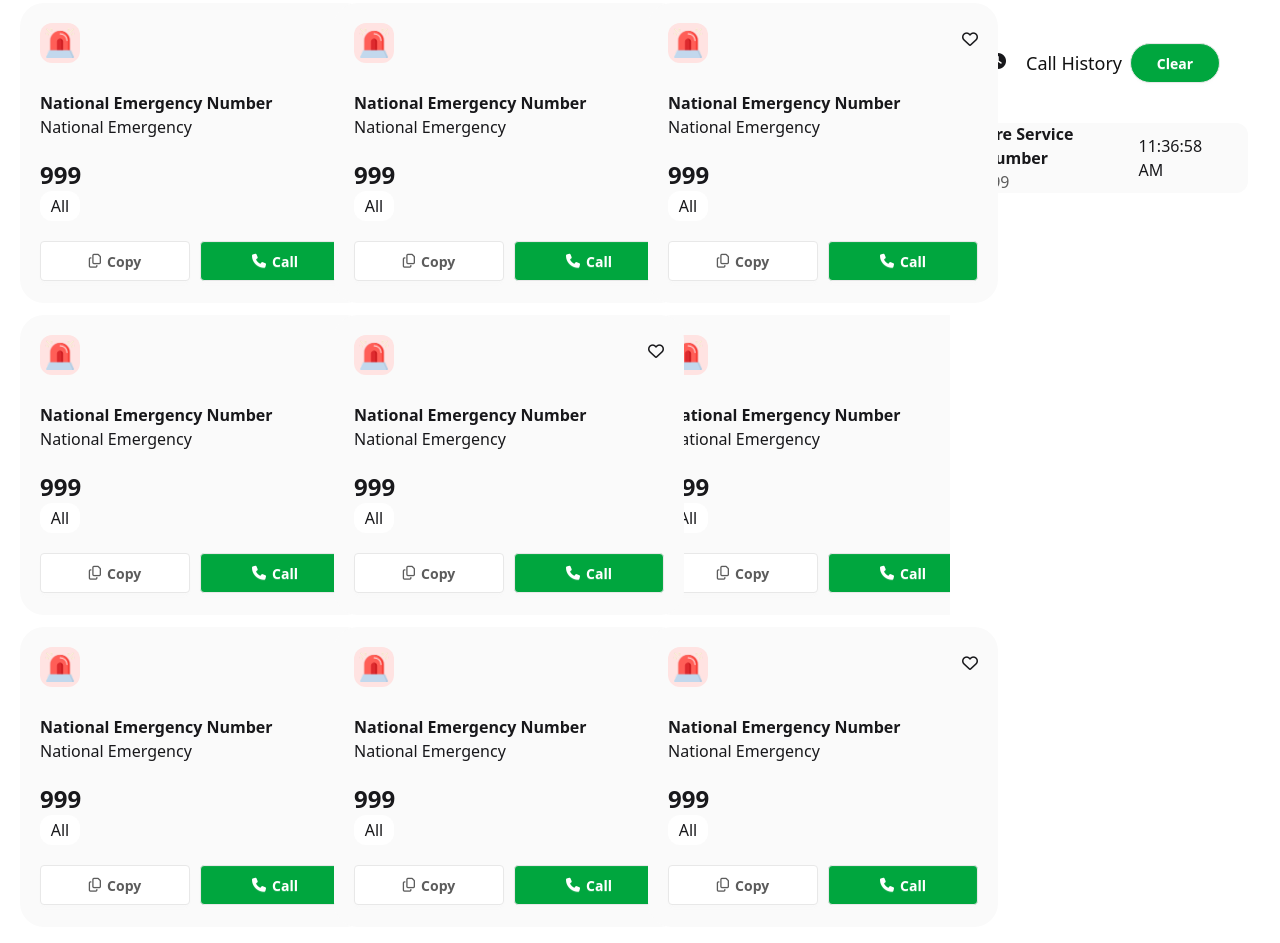
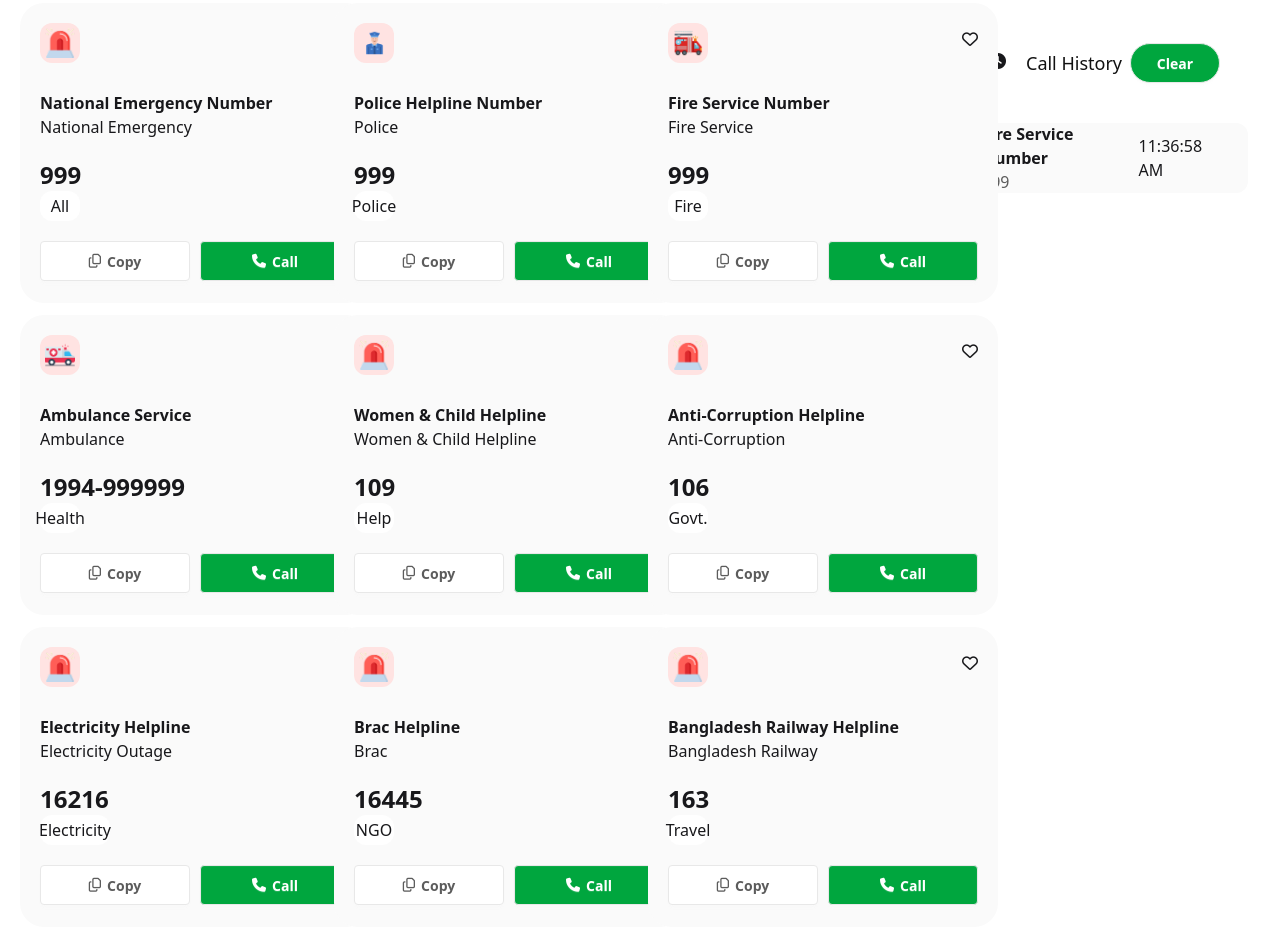
Before and after one commit to ArundhotiKar/Assignment-5, a plain HTML site: page index.html in a window 1280 px wide. Shown: the part 283-1226 px from the top of the page. Drawn offline with nearby package versions, Linux system fonts and the light colour scheme.

Commit message:
Responsive Done

```diff
--- a/index.html
+++ b/index.html
@@ -14,8 +14,8 @@
 </head>
 
 <body>
-    <div class="h-[70px] w-full bg-[#FFFFFF]">
-        <div class="flex justify-between mt-4 ">
+    <div class="lg:h-[70px] sm:h-[120px] w-full bg-[#FFFFFF]">
+        <div class="flex flex-col sm:flex-row  justify-between mt-4 ">
             <div class="flex flex-row  gap-2 ml-10  ">
                 <div>
                     <img src="assets/logo.png" class="h-[40px] mt-1" alt="">
@@ -25,13 +25,13 @@
                     <h1 class="font-bold text-[#006747]">Service</h1>
                 </div>
             </div>
-            <div class="flex justify-between gap-3 mr-10 mt-4">
+            <div class="flex  justify-between gap-3 mr-10 mt-4 ">
                 <div class="w-[80px] h-[30px] rounded-2xl bg-[#41FF6B1A] flex justify-between items-center">
                     <h1 class="font-bold ml-5" id="heart-available">0</h1>
                     <img src="assets/heart.png" class=" h-[20px] mr-5" alt="">
                 </div>
                 <div class="w-[80px] h-[30px] rounded-2xl bg-[#41FF6B1A] flex justify-between items-center">
-                    <h1 class="font-bold ml-2">100</h1>
+                    <h1 id="coin-count" class="font-bold ml-2">100</h1>
                     <img src="assets/coin.png" class="h-[20px] mr-3" alt="">
                 </div>
                 <div class="w-[80px] h-[30px] rounded-2xl bg-[#00A63E] flex justify-between items-center">
@@ -46,16 +46,17 @@
         class="bg-gradient-to-r from-[#013223] via-[#006747] to-[#013223] h-[180px] flex flex-col items-center justify-center">
         <img src="assets/logo-dark.png" class="h-[80px]" alt="">
         <h1 class="font-bold text-white text-xl">Emergency Service Directory</h1>
-        <p class="text-white">Government Emergency Services at Your Fingertip-A Project by Government of the People’s
+        <p class="text-white text-center">Government Emergency Services at Your Fingertip-A Project by Government of the People’s
             Republic of Bangladesh</p>
     </div>
 
     <main class="bg-#F5FFF6">
-        <div class="m-5 flex flex-col lg:flex-row justify-between">
+        <div class="m-5 flex flex-col lg:flex-row sm:justify-center lg:justify-between sm:items-center lg:items-start">
             <!-- Card area -->
-            <div class="grid lg:grid-cols-3 md:grid-cols-2 sm:grid-cols-1 gap-3 basis-3/4 ">
+            <div class="grid lg:grid-cols-3  sm:grid-cols-1 justify-center  gap-3  lg:basis-3/4 sm:w-full sm:mx-auto">
+
                     <!-- card 1 -->
-                <div class="bg-[#FAFAFA] h-[300px] w-[350px] rounded-3xl card">
+                    <div class="bg-[#FAFAFA] h-[300px] w-[350px] rounded-3xl card ">
 
                         <div class=" ml-5 mr-5">
                             <div class="flex justify-between">
@@ -67,7 +68,7 @@
                             </div>
 
                             <div class="mt-5">
-                            <h1 class="font-bold">
+                                <h1 class="font-bold calling">
                                     National Emergency Number
                                 </h1>
                                 <p>National Emergency</p>
@@ -85,7 +86,8 @@
                                         class="fa-slab-press fa-regular fa-copy"></i>
                                     <p>Copy</p>
                                 </button>
-                            <button class="btn  bg-[#00A63EFF] w-[150px] text-white"><i class="fa-solid fa-phone"></i>
+                                <button class="btn  bg-[#00A63EFF] w-[150px] text-white call-btn"><i
+                                        class="fa-solid fa-phone"></i>
                                     <p>Call</p>
                                 </button>
                             </div>
@@ -99,22 +101,22 @@
                             <div class="flex justify-between">
                                 <div
                                     class="bg-[#FFE3E2FF] h-[40px] w-[40px] flex items-center justify-center rounded-xl mt-5">
-                                <img src="assets/emergency.png" class="h-[30px]" alt="">
+                                    <img src="assets/police.png" class="h-[30px]" alt="">
                                 </div>
                                 <div><i class="fa-regular fa-heart h-[40px] mt-7 love"></i></div>
                             </div>
 
                             <div class="mt-5">
-                            <h1 class="font-bold">
-                                National Emergency Number
+                                <h1 class="font-bold calling">
+                                    Police Helpline Number
                                 </h1>
-                            <p>National Emergency</p>
+                                <p>Police</p>
                             </div>
 
                             <div class="mt-5">
                                 <h1 class="font-bold text-2xl">999</h1>
                                 <div class="bg-white h-[30px] w-[40px] flex items-center justify-center rounded-xl">
-                                <p>All</p>
+                                    <p>Police</p>
                                 </div>
                             </div>
 
@@ -123,7 +125,8 @@
                                         class="fa-slab-press fa-regular fa-copy"></i>
                                     <p>Copy</p>
                                 </button>
-                            <button class="btn  bg-[#00A63EFF] w-[150px] text-white"><i class="fa-solid fa-phone"></i>
+                                <button class="btn  bg-[#00A63EFF] w-[150px] text-white call-btn"><i
+                                        class="fa-solid fa-phone"></i>
                                     <p>Call</p>
                                 </button>
                             </div>
@@ -137,22 +140,22 @@
                             <div class="flex justify-between">
                                 <div
                                     class="bg-[#FFE3E2FF] h-[40px] w-[40px] flex items-center justify-center rounded-xl mt-5">
-                                <img src="assets/emergency.png" class="h-[30px]" alt="">
+                                    <img src="assets/fire-service.png" class="h-[30px]" alt="">
                                 </div>
                                 <div><i class="fa-regular fa-heart h-[40px] mt-7 love"></i></div>
                             </div>
 
                             <div class="mt-5">
-                            <h1 class="font-bold">
-                                National Emergency Number
+                                <h1 class="font-bold calling">
+                                    Fire Service Number
                                 </h1>
-                            <p>National Emergency</p>
+                                <p>Fire Service</p>
                             </div>
 
                             <div class="mt-5">
                                 <h1 class="font-bold text-2xl">999</h1>
                                 <div class="bg-white h-[30px] w-[40px] flex items-center justify-center rounded-xl">
-                                <p>All</p>
+                                    <p>Fire</p>
                                 </div>
                             </div>
 
@@ -161,7 +164,8 @@
                                         class="fa-slab-press fa-regular fa-copy"></i>
                                     <p>Copy</p>
                                 </button>
-                            <button class="btn  bg-[#00A63EFF] w-[150px] text-white"><i class="fa-solid fa-phone"></i>
+                                <button class="btn  bg-[#00A63EFF] w-[150px] text-white call-btn"><i
+                                        class="fa-solid fa-phone"></i>
                                     <p>Call</p>
                                 </button>
                             </div>
@@ -175,22 +179,22 @@
                             <div class="flex justify-between">
                                 <div
                                     class="bg-[#FFE3E2FF] h-[40px] w-[40px] flex items-center justify-center rounded-xl mt-5">
-                                <img src="assets/emergency.png" class="h-[30px]" alt="">
+                                    <img src="assets/ambulance.png" class="h-[30px]" alt="">
                                 </div>
                                 <div><i class="fa-regular fa-heart h-[40px] mt-7 love"></i></div>
                             </div>
 
                             <div class="mt-5">
-                            <h1 class="font-bold">
-                                National Emergency Number
+                                <h1 class="font-bold calling">
+                                    Ambulance Service
                                 </h1>
-                            <p>National Emergency</p>
+                                <p>Ambulance</p>
                             </div>
 
                             <div class="mt-5">
-                            <h1 class="font-bold text-2xl">999</h1>
+                                <h1 class="font-bold text-2xl">1994-999999</h1>
                                 <div class="bg-white h-[30px] w-[40px] flex items-center justify-center rounded-xl">
-                                <p>All</p>
+                                    <p>Health</p>
                                 </div>
                             </div>
 
@@ -199,7 +203,8 @@
                                         class="fa-slab-press fa-regular fa-copy"></i>
                                     <p>Copy</p>
                                 </button>
-                            <button class="btn  bg-[#00A63EFF] w-[150px] text-white"><i class="fa-solid fa-phone"></i>
+                                <button class="btn  bg-[#00A63EFF] w-[150px] text-white call-btn"><i
+                                        class="fa-solid fa-phone"></i>
                                     <p>Call</p>
                                 </button>
                             </div>
@@ -219,16 +224,16 @@
                             </div>
 
                             <div class="mt-5">
-                            <h1 class="font-bold">
-                                National Emergency Number
+                                <h1 class="font-bold calling">
+                                    Women & Child Helpline
                                 </h1>
-                            <p>National Emergency</p>
+                                <p>Women & Child Helpline</p>
                             </div>
 
                             <div class="mt-5">
-                            <h1 class="font-bold text-2xl">999</h1>
+                                <h1 class="font-bold text-2xl">109</h1>
                                 <div class="bg-white h-[30px] w-[40px] flex items-center justify-center rounded-xl">
-                                <p>All</p>
+                                    <p>Help</p>
                                 </div>
                             </div>
 
@@ -237,7 +242,8 @@
                                         class="fa-slab-press fa-regular fa-copy"></i>
                                     <p>Copy</p>
                                 </button>
-                            <button class="btn  bg-[#00A63EFF] w-[150px] text-white"><i class="fa-solid fa-phone"></i>
+                                <button class="btn  bg-[#00A63EFF] w-[150px] text-white call-btn"><i
+                                        class="fa-solid fa-phone"></i>
                                     <p>Call</p>
                                 </button>
                             </div>
@@ -245,7 +251,7 @@
 
                     </div>
                     <!-- card 6 -->
-                <div class="bg-[#FAFAFA] h-[300px] w-[350px] rounded-3xl 6">
+                    <div class="bg-[#FAFAFA] h-[300px] w-[350px] rounded-3xl card">
 
                         <div class=" ml-5 mr-5">
                             <div class="flex justify-between">
@@ -257,16 +263,16 @@
                             </div>
 
                             <div class="mt-5">
-                            <h1 class="font-bold">
-                                National Emergency Number
+                                <h1 class="font-bold calling">
+                                    Anti-Corruption Helpline
                                 </h1>
-                            <p>National Emergency</p>
+                                <p>Anti-Corruption</p>
                             </div>
 
                             <div class="mt-5">
-                            <h1 class="font-bold text-2xl">999</h1>
+                                <h1 class="font-bold text-2xl">106</h1>
                                 <div class="bg-white h-[30px] w-[40px] flex items-center justify-center rounded-xl">
-                                <p>All</p>
+                                    <p>Govt.</p>
                                 </div>
                             </div>
 
@@ -275,7 +281,8 @@
                                         class="fa-slab-press fa-regular fa-copy"></i>
                                     <p>Copy</p>
                                 </button>
-                            <button class="btn  bg-[#00A63EFF] w-[150px] text-white"><i class="fa-solid fa-phone"></i>
+                                <button class="btn  bg-[#00A63EFF] w-[150px] text-white call-btn"><i
+                                        class="fa-solid fa-phone"></i>
                                     <p>Call</p>
                                 </button>
                             </div>
@@ -295,16 +302,16 @@
                             </div>
 
                             <div class="mt-5">
-                            <h1 class="font-bold">
-                                National Emergency Number
+                                <h1 class="font-bold calling">
+                                    Electricity Helpline
                                 </h1>
-                            <p>National Emergency</p>
+                                <p>Electricity Outage</p>
                             </div>
 
                             <div class="mt-5">
-                            <h1 class="font-bold text-2xl">999</h1>
-                            <div class="bg-white h-[30px] w-[40px] flex items-center justify-center rounded-xl">
-                                <p>All</p>
+                                <h1 class="font-bold text-2xl">16216</h1>
+                                <div class="bg-white h-[30px] w-[70px] flex items-center justify-center rounded-xl">
+                                    <p>Electricity</p>
                                 </div>
                             </div>
 
@@ -313,7 +320,8 @@
                                         class="fa-slab-press fa-regular fa-copy"></i>
                                     <p>Copy</p>
                                 </button>
-                            <button class="btn  bg-[#00A63EFF] w-[150px] text-white"><i class="fa-solid fa-phone"></i>
+                                <button class="btn  bg-[#00A63EFF] w-[150px] text-white call-btn"><i
+                                        class="fa-solid fa-phone"></i>
                                     <p>Call</p>
                                 </button>
                             </div>
@@ -333,16 +341,16 @@
                             </div>
 
                             <div class="mt-5">
-                            <h1 class="font-bold">
-                                National Emergency Number
+                                <h1 class="font-bold calling">
+                                    Brac Helpline
                                 </h1>
-                            <p>National Emergency</p>
+                                <p>Brac</p>
                             </div>
 
                             <div class="mt-5">
-                            <h1 class="font-bold text-2xl">999</h1>
+                                <h1 class="font-bold text-2xl">16445</h1>
                                 <div class="bg-white h-[30px] w-[40px] flex items-center justify-center rounded-xl">
-                                <p>All</p>
+                                    <p>NGO</p>
                                 </div>
                             </div>
 
@@ -351,7 +359,8 @@
                                         class="fa-slab-press fa-regular fa-copy"></i>
                                     <p>Copy</p>
                                 </button>
-                            <button class="btn  bg-[#00A63EFF] w-[150px] text-white"><i class="fa-solid fa-phone"></i>
+                                <button class="btn  bg-[#00A63EFF] w-[150px] text-white call-btn"><i
+                                        class="fa-solid fa-phone"></i>
                                     <p>Call</p>
                                 </button>
                             </div>
@@ -371,16 +380,16 @@
                             </div>
 
                             <div class="mt-5">
-                            <h1 class="font-bold">
-                                National Emergency Number
+                                <h1 class="font-bold calling">
+                                    Bangladesh Railway Helpline
                                 </h1>
-                            <p>National Emergency</p>
+                                <p>Bangladesh Railway</p>
                             </div>
 
                             <div class="mt-5">
-                            <h1 class="font-bold text-2xl">999</h1>
+                                <h1 class="font-bold text-2xl">163</h1>
                                 <div class="bg-white h-[30px] w-[40px] flex items-center justify-center rounded-xl">
-                                <p>All</p>
+                                    <p>Travel</p>
                                 </div>
                             </div>
 
@@ -389,7 +398,8 @@
                                         class="fa-slab-press fa-regular fa-copy"></i>
                                     <p>Copy</p>
                                 </button>
-                            <button class="btn  bg-[#00A63EFF] w-[150px] text-white"><i class="fa-solid fa-phone"></i>
+                                <button class="btn  bg-[#00A63EFF] w-[150px] text-white call-btn"><i
+                                        class="fa-solid fa-phone"></i>
                                     <p>Call</p>
                                 </button>
                             </div>
@@ -400,7 +410,7 @@
             </div>
 
             <!-- Call History -->
-            <div class="bg-white basis-1/4 rounded-2xl">
+            <div class="bg-white basis-1/4 rounded-2xl sm:w-full">
                 <div class="flex justify-between items-center m-10 ">
                     <!-- Left side -->
                     <div class="flex items-center gap-3">
```
Also changed, not shown: index.js (+21 -1 lines). Lines whose indentation alone changed are shown as unchanged.
